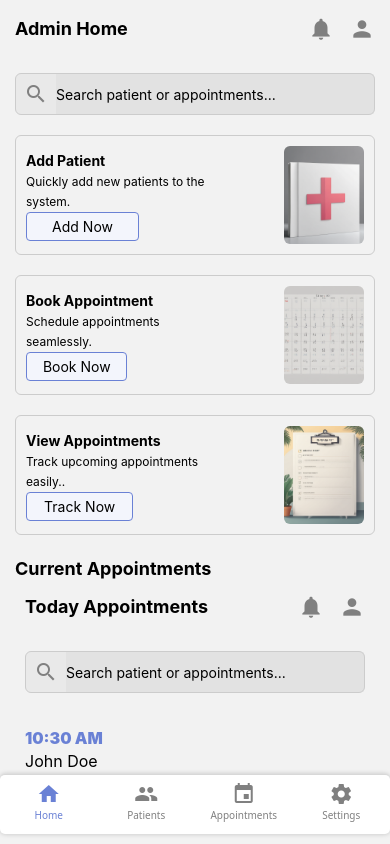
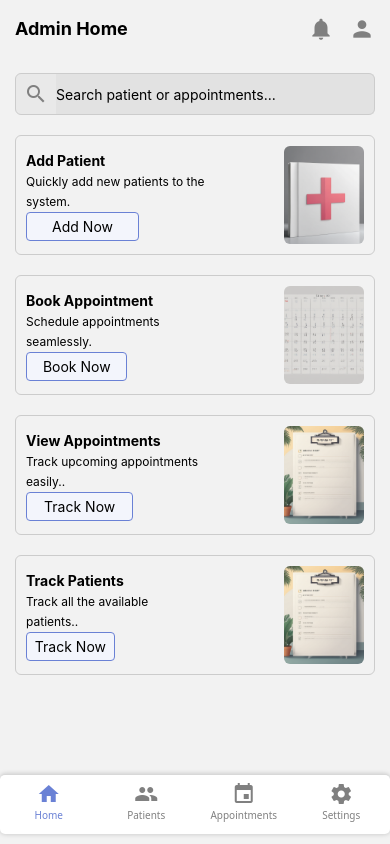
Before and after one commit to kavya581267/doctorsapp, a React Native app: screen /Mainscreen in a window 390 px wide. Built offline with nearby package versions, Linux system fonts and the light colour scheme.

Commit message:
home screen

```diff
--- a/components/admin/HomeScreen.js
+++ b/components/admin/HomeScreen.js
@@ -57,11 +57,19 @@ export default function HomeScreen() {
                     </View>
                 </View>
                 <View style={{ marginVertical: 10 }} />
-                <View >
-                    <Text style={styles.headerText}>Current Appointments</Text>
-                </View>
-                <AppointmentList />
-
+                <View style={styles.contentContainer}>
+                        <View style={styles.leftContainer}>
+                            <Text style={styles.leftHead}>Track Patients</Text>
+                            <Text style={styles.leftDescription}>Track all the available patients..</Text>
+                            <TouchableOpacity style={styles.leftButton} onPress={() => navigation.navigate("NewPatient")}>
+                                <Text style={styles.leftButtonText}>Track Now</Text>
+                            </TouchableOpacity>
+                        </View>
+                        <View>
+                            <Image style={styles.png} source={require("../../assets/trackapp.png")} />
+                        </View>
+                    </View>
+                <View style={{ marginVertical: 10 }} />
             </View>
         </SafeAreaView>
     )
```
